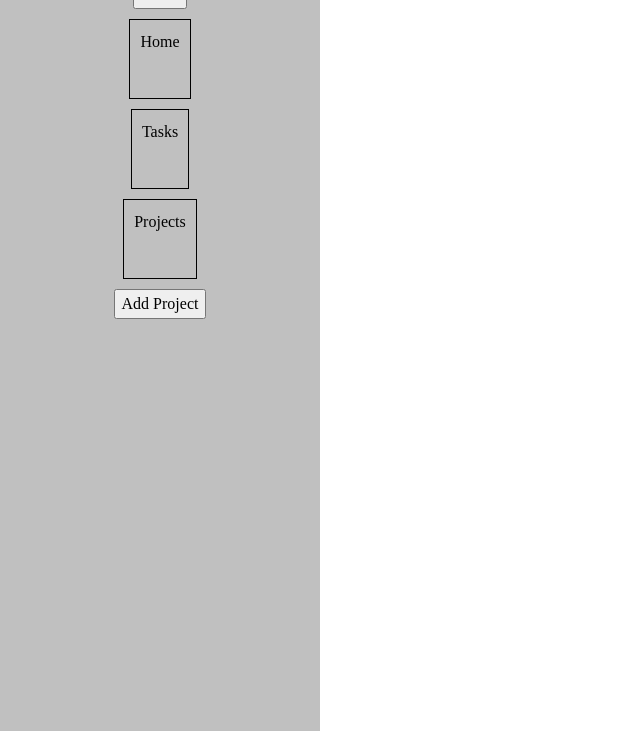
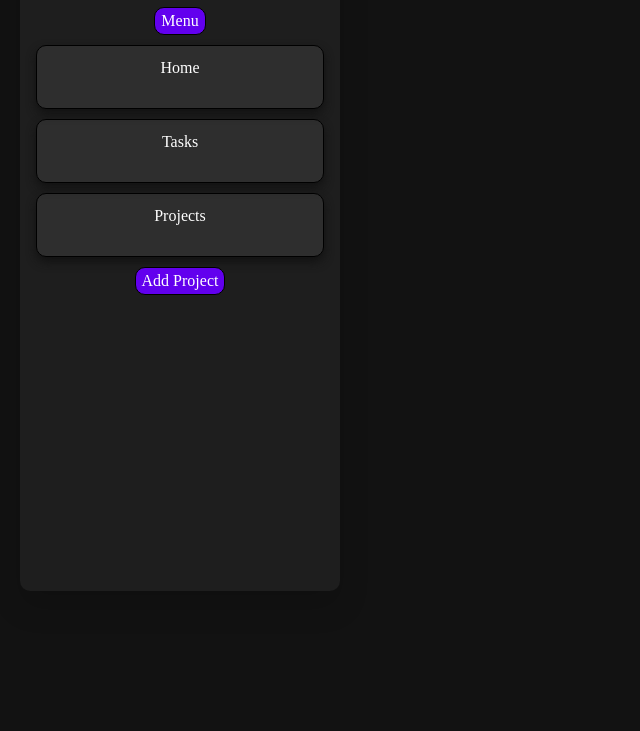
Before and after one commit to 01zulfi/todo-list, a website built with webpack: page dist/index.html in a window 1280 px wide. Shown: the part 69-800 px from the top of the page, without its empty margins (0-640 px from the left). Built offline with Linux system fonts and the light colour scheme.

Commit message:
Add background colors

```diff
--- a/src/styles/style.css
+++ b/src/styles/style.css
@@ -1,12 +1,24 @@
 body {
   display: flex;
   flex-direction: row;
+  background-color: #121212;
+  color: #FFFFFF;
+}
+
+button {
+  background-color: #6200EE;
+  border: 1px solid black;
+  border-radius: 10px;
+  color: #FFFFFF;
 }
 
 .menuAndTitleDiv {
-  height: 100vh;
+  height: 80vh;
   width: 25%;
-  background-color: silver;
+  background-color: rgba(255,255,255,0.05);
+  margin: 20px;
+  border-radius: 10px;
+  box-shadow: 0px 15px 30px rgb(0 0 0 / 15%);
   display: flex;
   flex-direction: column;
   gap: 10px;
@@ -14,13 +26,21 @@ body {
 }
 
 .appTitle {
-  border: 1px solid black;
+  padding: 5px;
+
 }
 
 .sidebarDiv {
+  width: 90%;
   height: 10%;
   border: 1px solid black;
   padding: 10px;
+  background-color: rgba(255,255,255,0.07);
+  box-shadow: 0px 5px 10px #121212;
+  border-radius: 10px;
+  display: flex;
+  justify-content: center;
+  align-content: center;
 }
 
 .header {
```
Also changed, not shown: dist/bundle.js.
